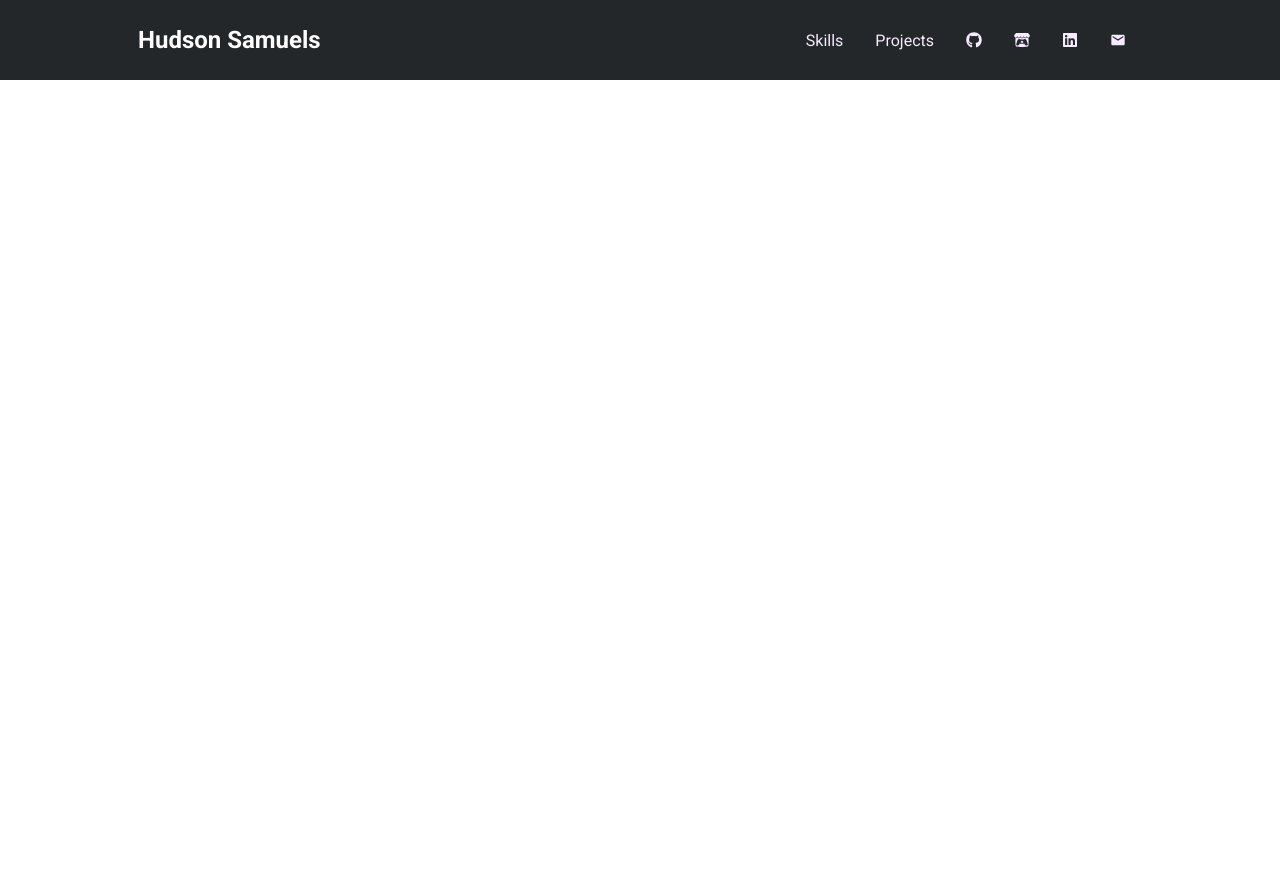
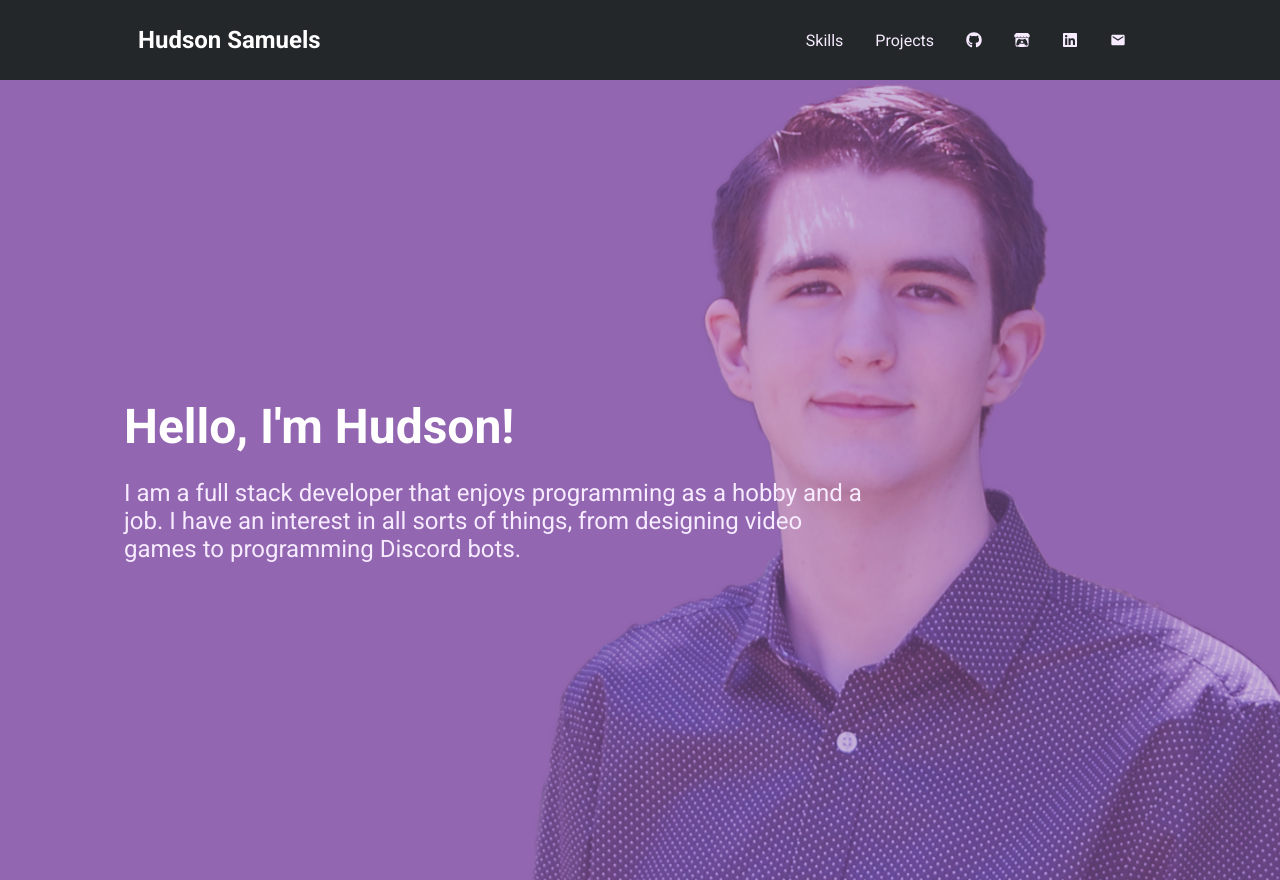
Before and after one commit to EMERALD0874/emerald0874.github.io, a React (Create React App) app: page / in a window 1280 px wide. Before the commit the page ends 800 px from the top, so only its background shows below. Built offline with nearby package versions, Linux system fonts and the light colour scheme.

Commit message:
Added basic hero

```diff
--- /dev/null
+++ b/src/components/Hero/HeroElements.js
@@ -0,0 +1,90 @@
+import styled from "styled-components";
+
+export const HeroContainer = styled.div`
+  background: #9266b0;
+  display: flex;
+  justify-content: center;
+  align-items: center;
+  padding: 0 30px;
+  height: 800px;
+  position: relative;
+  z-index: 1;
+
+  @media (max-width: 768px) {
+    height: 400px;
+  }
+`;
+
+export const HeroBg = styled.div`
+  position: absolute;
+  top: 0;
+  right: 0;
+  bottom: 0;
+  left: 0;
+  width: 100%;
+  height: 100%;
+  overflow: hidden;
+`;
+
+export const HeroAvatar = styled.img`
+  height: 800px;
+  z-index: 2;
+  position: absolute;
+  right: 0px;
+  opacity: 50%;
+
+  /* @media screen and (max-width: 1400px) {
+    opacity: 50%;
+  } */
+  @media screen and (max-width: 768px) {
+    height: 400px;
+  }
+`;
+
+export const HeroContent = styled.div`
+  z-index: 3;
+  max-width: 800px;
+  position: absolute;
+  padding: 8px 24px;
+  left: 100px;
+  display: flex;
+  flex-direction: column;
+  align-items: left;
+
+  @media screen and (max-width: 1000px) {
+    // make content show in the center instead
+    left: 0;
+    right: 0;
+    margin: 0 auto;
+  }
+`;
+
+export const HeroH1 = styled.h1`
+  color: #fff;
+  font-size: 48px;
+  text-align: left;
+
+  @media screen and (max-width: 768px) {
+    font-size: 40px;
+  }
+
+  @media screen and (max-width: 480px) {
+    font-size: 32px;
+  }
+`;
+
+export const HeroP = styled.p`
+  margin-top: 24px;
+  color: #f7ebff;
+  font-size: 24px;
+  text-align: left;
+  max-width: 800px;
+
+  @media screen and (max-width: 768px) {
+    font-size: 24px;
+  }
+
+  @media screen and (max-width: 480px) {
+    font-size: 18px;
+  }
+`;
--- /dev/null
+++ b/src/components/Hero/index.js
@@ -0,0 +1,29 @@
+import React from "react";
+import {
+  HeroContainer,
+  HeroBg,
+  HeroContent,
+  HeroH1,
+  HeroP,
+  HeroAvatar,
+} from "./HeroElements";
+import Avatar from "../../images/avatar_themed.png";
+
+const Hero = () => {
+  return (
+    <HeroContainer id="home">
+      <HeroBg />
+      <HeroAvatar src={Avatar} />
+      <HeroContent>
+        <HeroH1>Hello, I'm Hudson!</HeroH1>
+        <HeroP>
+          I am a full stack developer that enjoys programming as a hobby and a
+          job. I have an interest in all sorts of things, from designing video
+          games to programming Discord bots.
+        </HeroP>
+      </HeroContent>
+    </HeroContainer>
+  );
+};
+
+export default Hero;
--- a/src/pages/index.js
+++ b/src/pages/index.js
@@ -1,6 +1,7 @@
 import React, { useState } from "react";
 import Navbar from "../components/Navbar";
 import Sidebar from "../components/Sidebar";
+import Hero from "../components/Hero";
 
 const Home = () => {
   const [isOpen, setIsOpen] = useState(false);
@@ -13,6 +14,7 @@ const Home = () => {
     <>
       <Sidebar isOpen={isOpen} toggle={toggle} />
       <Navbar toggle={toggle} />
+      <Hero />
     </>
   );
 };
```
Also changed, not shown: src/images/avatar.png (added), src/images/avatar_themed.png (added).
